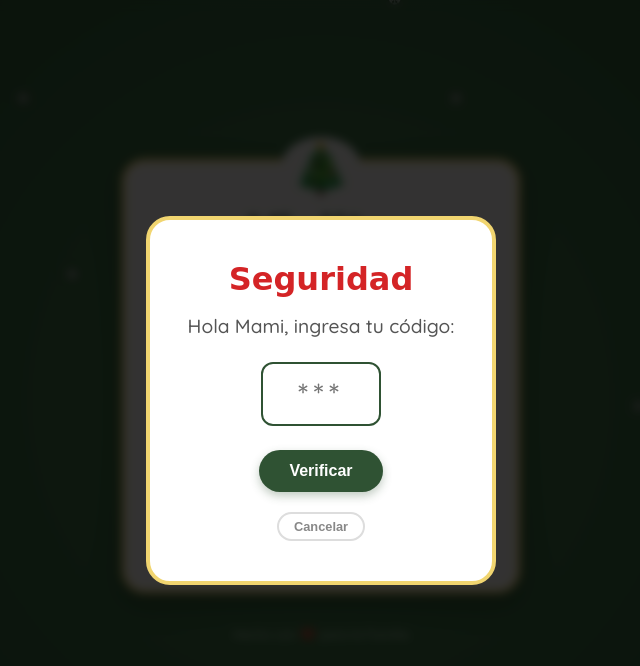
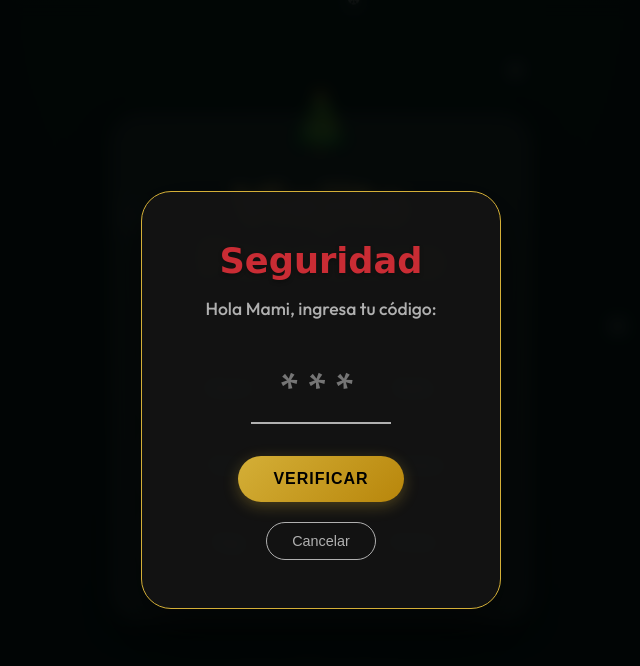
Before and after one commit to vdupret/navidad, a plain HTML site: page index.html in a window 1280 px wide. Both pictures are taken after a click on the button "Mami". Shown: the whole page, without its empty margins (319-959 px from the left). Drawn offline with Linux system fonts and the light colour scheme; a web font is replaced by a local one.

Commit message:
Refine styles and improve UI elements in index.html
Updated styles for improved aesthetics and functionality, including font changes, background adjustments, and refined button styles. Enhanced snowflake effect and modal designs for better user experience.

```diff
--- a/index.html
+++ b/index.html
@@ -6,16 +6,20 @@
     <meta name="viewport" content="width=device-width, initial-scale=1.0, maximum-scale=1.0, user-scalable=no">
     <title>Viejito Pascuero Familia</title>
     <style>
-        @import url('https://fonts.googleapis.com/css2?family=Mountains+of+Christmas:wght@700&family=Quicksand:wght@500;700&display=swap');
+        @import url('https://fonts.googleapis.com/css2?family=Mountains+of+Christmas:wght@700&family=Outfit:wght@300;500;700&display=swap');
 
         :root {
-            --red: #D42426;
-            --green: #2F5233;
-            --gold: #F1D570;
-            --white: #ffffff;
-            --cream: #FDFBF7;
-            --dark: #1a1a1a;
-            --error: #ff4444;
+            --bg-dark: #051F20;
+            --bg-light: #0B2B26;
+            --glass-bg: rgba(255, 255, 255, 0.1);
+            --glass-border: rgba(255, 255, 255, 0.2);
+            --text-main: #F2F2F2;
+            --text-muted: #B0B0B0;
+            --gold: #D4AF37;
+            --gold-glow: #F9E59E;
+            --red: #C92C34;
+            --green-accent: #235D3A;
+            --shadow-soft: 0 8px 32px 0 rgba(0, 0, 0, 0.37);
         }
 
         * {
@@ -26,10 +30,10 @@
         }
 
         body {
-            font-family: 'Quicksand', sans-serif;
-            background-color: var(--green);
-            background-image: radial-gradient(circle at 50% 50%, #4a8550 0%, #2F5233 100%);
-            color: var(--dark);
+            font-family: 'Outfit', sans-serif;
+            background-color: var(--bg-dark);
+            background-image: radial-gradient(circle at 50% 0%, var(--bg-light) 0%, var(--bg-dark) 100%);
+            color: var(--text-main);
             min-height: 100vh;
             display: flex;
             flex-direction: column;
@@ -39,18 +43,18 @@
             position: relative;
         }
 
-        /* Efecto de Nieve (CSS Puro) */
+        /* Efecto de Nieve (CSS Puro) - Refinado */
         .snowflake {
             position: absolute;
             top: -10px;
-            color: rgba(255, 255, 255, 0.8);
+            color: rgba(255, 255, 255, 0.6);
             font-size: 1em;
             font-family: Arial, sans-serif;
-            text-shadow: 0 0 5px #000;
+            text-shadow: 0 0 5px rgba(255, 255, 255, 0.3);
             user-select: none;
             z-index: 1;
             animation-name: snowflakes-fall, snowflakes-shake;
-            animation-duration: 10s, 3s;
+            animation-duration: 12s, 4s;
             animation-timing-function: linear, ease-in-out;
             animation-iteration-count: infinite, infinite;
             pointer-events: none;
@@ -74,10 +78,11 @@
             }
 
             50% {
-                transform: translateX(80px);
+                transform: translateX(60px);
             }
         }
 
+        /* Posicionamiento de nieve */
         .snowflake:nth-of-type(1) {
             left: 1%;
             animation-delay: 0s, 0s;
@@ -128,73 +133,109 @@
             animation-delay: 3s, 1.5s;
         }
 
-        /* Contenedor Principal */
+        /* Contenedor Principal Glassmorphism */
         .container {
-            background: var(--cream);
+            background: var(--glass-bg);
+            backdrop-filter: blur(12px);
+            -webkit-backdrop-filter: blur(12px);
+            border: 1px solid var(--glass-border);
             width: 90%;
-            max-width: 400px;
-            border-radius: 24px;
-            padding: 2rem;
+            max-width: 420px;
+            border-radius: 30px;
+            padding: 3rem 2rem;
             text-align: center;
-            box-shadow: 0 10px 30px rgba(0, 0, 0, 0.3);
+            box-shadow: var(--shadow-soft);
             z-index: 10;
-            border: 4px solid var(--gold);
             position: relative;
+            animation: fadeInUp 1s ease-out;
+        }
+
+        @keyframes fadeInUp {
+            from {
+                opacity: 0;
+                transform: translateY(20px);
+            }
+
+            to {
+                opacity: 1;
+                transform: translateY(0);
+            }
         }
 
         .holly-decoration {
             position: absolute;
-            top: -25px;
+            top: -30px;
             left: 50%;
             transform: translateX(-50%);
-            font-size: 3rem;
-            background: var(--cream);
-            padding: 0 10px;
-            border-radius: 50%;
+            font-size: 3.5rem;
+            filter: drop-shadow(0 4px 6px rgba(0, 0, 0, 0.3));
         }
 
         h1 {
             font-family: 'Mountains of Christmas', cursive;
-            font-size: 2.5rem;
-            color: var(--green);
+            font-size: 3rem;
+            background: linear-gradient(to bottom, var(--gold-glow), var(--gold));
+            -webkit-background-clip: text;
+            background-clip: text;
+            color: transparent;
             margin-bottom: 0.5rem;
             margin-top: 1rem;
             line-height: 1.1;
+            text-shadow: 0 2px 10px rgba(212, 175, 55, 0.3);
         }
 
         p.subtitle {
-            color: #666;
-            margin-bottom: 2rem;
+            color: var(--text-muted);
+            margin-bottom: 2.5rem;
             font-size: 1.1rem;
+            font-weight: 300;
+            letter-spacing: 0.5px;
         }
 
         /* Grid de Botones */
         .names-grid {
             display: grid;
             grid-template-columns: repeat(2, 1fr);
-            gap: 15px;
+            gap: 16px;
         }
 
         .name-btn {
-            background: white;
-            border: 2px solid var(--green);
-            color: var(--green);
-            padding: 15px;
-            border-radius: 16px;
+            background: rgba(255, 255, 255, 0.05);
+            border: 1px solid rgba(255, 255, 255, 0.1);
+            color: var(--text-main);
+            padding: 18px;
+            border-radius: 20px;
             font-size: 1.1rem;
-            font-weight: 700;
+            font-weight: 500;
             cursor: pointer;
-            transition: all 0.2s ease;
-            box-shadow: 0 4px 6px rgba(0, 0, 0, 0.05);
-            font-family: 'Quicksand', sans-serif;
+            transition: all 0.3s cubic-bezier(0.4, 0, 0.2, 1);
+            font-family: 'Outfit', sans-serif;
+            position: relative;
+            overflow: hidden;
         }
 
-        .name-btn:hover,
+        .name-btn::before {
+            content: '';
+            position: absolute;
+            top: 0;
+            left: 0;
+            width: 100%;
+            height: 100%;
+            background: linear-gradient(135deg, rgba(255, 255, 255, 0.1) 0%, rgba(255, 255, 255, 0) 100%);
+            opacity: 0;
+            transition: opacity 0.3s;
+        }
+
+        .name-btn:hover {
+            background: rgba(255, 255, 255, 0.15);
+            border-color: var(--gold);
+            transform: translateY(-3px);
+            box-shadow: 0 5px 15px rgba(212, 175, 55, 0.2);
+            color: var(--gold-glow);
+        }
+
         .name-btn:active {
-            background: var(--green);
-            color: white;
-            transform: translateY(-2px);
-            box-shadow: 0 6px 12px rgba(47, 82, 51, 0.3);
+            transform: scale(0.98);
         }
 
         /* Modal General */
@@ -204,15 +245,15 @@
             left: 0;
             width: 100%;
             height: 100%;
-            background: rgba(0, 0, 0, 0.8);
+            background: rgba(0, 0, 0, 0.85);
             display: flex;
             justify-content: center;
             align-items: center;
             z-index: 100;
             opacity: 0;
             visibility: hidden;
-            transition: all 0.3s ease;
-            backdrop-filter: blur(5px);
+            transition: all 0.4s ease;
+            backdrop-filter: blur(8px);
         }
 
         .modal-overlay.active {
@@ -221,60 +262,65 @@
         }
 
         .modal-card {
-            background: white;
+            background: rgba(20, 20, 20, 0.95);
             width: 85%;
-            max-width: 350px;
-            padding: 2.5rem 2rem;
-            border-radius: 24px;
+            max-width: 360px;
+            padding: 3rem 2rem;
+            border-radius: 30px;
             text-align: center;
-            transform: scale(0.8);
-            transition: all 0.3s cubic-bezier(0.175, 0.885, 0.32, 1.275);
-            border: 4px solid var(--gold);
+            transform: scale(0.9) translateY(20px);
+            transition: all 0.4s cubic-bezier(0.175, 0.885, 0.32, 1.275);
+            border: 1px solid var(--gold);
+            box-shadow: 0 20px 50px rgba(0, 0, 0, 0.5);
             position: relative;
-            overflow: hidden;
         }
 
         .modal-overlay.active .modal-card {
-            transform: scale(1);
+            transform: scale(1) translateY(0);
         }
 
         .modal-title {
             font-family: 'Mountains of Christmas', cursive;
-            font-size: 2rem;
+            font-size: 2.2rem;
             color: var(--red);
             margin-bottom: 1rem;
+            text-shadow: 0 2px 4px rgba(0, 0, 0, 0.3);
         }
 
         .modal-text {
-            font-size: 1.2rem;
-            color: #555;
-            margin-bottom: 1.5rem;
+            font-size: 1.1rem;
+            color: var(--text-muted);
+            margin-bottom: 2rem;
         }
 
         /* Estilos específicos del PIN */
         .pin-input-container {
-            margin-bottom: 1.5rem;
+            margin-bottom: 2rem;
         }
 
         .pin-input {
-            font-size: 2rem;
-            width: 120px;
+            font-size: 2.5rem;
+            width: 140px;
             padding: 10px;
             text-align: center;
-            border: 2px solid #ddd;
-            border-radius: 12px;
-            letter-spacing: 5px;
-            font-family: 'Quicksand', sans-serif;
+            background: transparent;
+            border: none;
+            border-bottom: 2px solid var(--text-muted);
+            color: var(--gold);
+            letter-spacing: 8px;
+            font-family: 'Outfit', sans-serif;
             outline: none;
-            transition: border-color 0.3s;
+            transition: all 0.3s;
         }
 
         .pin-input:focus {
-            border-color: var(--green);
+            border-bottom-color: var(--gold);
+            box-shadow: 0 4px 0 -2px rgba(212, 175, 55, 0.3);
         }
 
         .pin-input.error {
-            border-color: var(--error);
+            border-bottom-color: var(--red);
+            color: var(--red);
             animation: shake 0.4s ease-in-out;
         }
 
@@ -295,16 +341,23 @@
         }
 
         .action-btn {
-            background: var(--green);
-            color: white;
+            background: linear-gradient(135deg, var(--gold) 0%, #B8860B 100%);
+            color: #000;
             border: none;
-            padding: 12px 30px;
+            padding: 14px 35px;
             border-radius: 50px;
             font-size: 1rem;
             font-weight: 700;
             cursor: pointer;
-            box-shadow: 0 4px 10px rgba(47, 82, 51, 0.3);
-            transition: transform 0.2s;
+            box-shadow: 0 4px 15px rgba(212, 175, 55, 0.3);
+            transition: all 0.3s;
+            text-transform: uppercase;
+            letter-spacing: 1px;
+        }
+
+        .action-btn:hover {
+            transform: translateY(-2px);
+            box-shadow: 0 6px 20px rgba(212, 175, 55, 0.5);
         }
 
         .action-btn:active {
@@ -313,54 +366,57 @@
 
         /* Estilos del Resultado */
         .reveal-box {
-            background: var(--green);
-            color: var(--gold);
-            padding: 1.5rem;
-            border-radius: 16px;
-            font-size: 2rem;
+            background: rgba(255, 255, 255, 0.05);
+            border: 1px solid rgba(255, 255, 255, 0.1);
+            color: var(--gold-glow);
+            padding: 2rem;
+            border-radius: 20px;
+            font-size: 2.2rem;
             font-weight: 700;
-            margin-bottom: 1.5rem;
-            box-shadow: inset 0 2px 10px rgba(0, 0, 0, 0.2);
-            text-shadow: 1px 1px 0 rgba(0, 0, 0, 0.3);
-            position: relative;
+            margin-bottom: 2rem;
+            box-shadow: inset 0 2px 10px rgba(0, 0, 0, 0.3);
+            text-shadow: 0 0 10px rgba(212, 175, 55, 0.5);
         }
 
         .gift-idea-container {
-            background: #f9f9f9;
-            border: 2px dashed var(--red);
-            border-radius: 12px;
-            padding: 1rem;
-            margin-bottom: 2rem;
+            background: rgba(201, 44, 52, 0.1);
+            border: 1px dashed var(--red);
+            border-radius: 16px;
+            padding: 1.5rem;
+            margin-bottom: 2.5rem;
         }
 
         .gift-idea-label {
             color: var(--red);
             font-family: 'Mountains of Christmas', cursive;
-            font-size: 1.5rem;
+            font-size: 1.6rem;
             margin-bottom: 0.5rem;
             display: block;
         }
 
         .gift-idea-text {
-            color: #555;
+            color: var(--text-main);
             font-size: 1.1rem;
-            font-weight: 500;
+            font-weight: 300;
+            line-height: 1.4;
         }
 
         .close-btn {
             background: transparent;
-            border: 2px solid #ddd;
-            color: #888;
+            border: 1px solid var(--text-muted);
+            color: var(--text-muted);
             padding: 10px 25px;
             border-radius: 50px;
-            font-weight: 600;
+            font-weight: 500;
             cursor: pointer;
-            transition: all 0.2s;
+            transition: all 0.3s;
+            font-size: 0.9rem;
         }
 
         .close-btn:hover {
-            border-color: var(--red);
-            color: var(--red);
+            border-color: var(--text-main);
+            color: var(--text-main);
+            background: rgba(255, 255, 255, 0.05);
         }
 
         /* Canvas para Confeti */
@@ -375,10 +431,11 @@
         }
 
         footer {
-            margin-top: 2rem;
-            color: rgba(255, 255, 255, 0.7);
+            margin-top: 3rem;
+            color: rgba(255, 255, 255, 0.4);
             font-size: 0.8rem;
             z-index: 10;
+            font-weight: 300;
         }
     </style>
 </head>
@@ -400,7 +457,7 @@
     <div class="container">
         <div class="holly-decoration">🎄</div>
         <h1>Viejito Pascuero</h1>
-        <p class="subtitle">¿Quién eres?</p>
+        <p class="subtitle">Selecciona tu nombre para comenzar</p>
 
         <div class="names-grid" id="buttons-container">
             <!-- Los botones se generan con JS -->
@@ -421,8 +478,7 @@
 
             <button class="action-btn" onclick="verifyPin()">Verificar</button>
             <br><br>
-            <button class="close-btn" onclick="closePinModal()"
-                style="font-size: 0.8rem; padding: 5px 15px;">Cancelar</button>
+            <button class="close-btn" onclick="closePinModal()">Cancelar</button>
         </div>
     </div>
 
@@ -614,7 +670,8 @@
 
         function fireConfetti() {
             particles = [];
-            const colors = ['#D42426', '#2F5233', '#F1D570', '#FFFFFF'];
+            // Colores actualizados para el nuevo tema
+            const colors = ['#D4AF37', '#C92C34', '#F2F2F2', '#235D3A'];
 
             for (let i = 0; i < 150; i++) {
                 particles.push({
```
